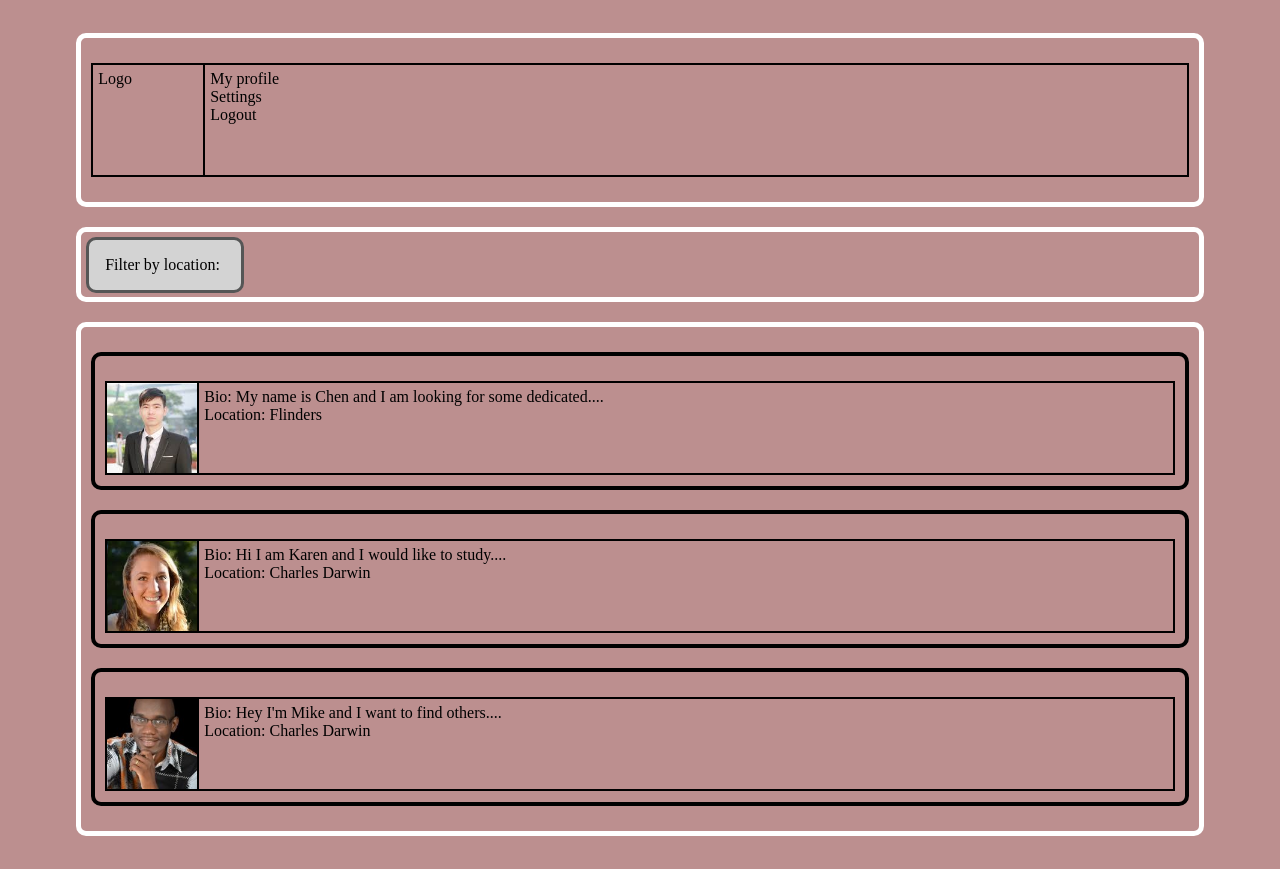
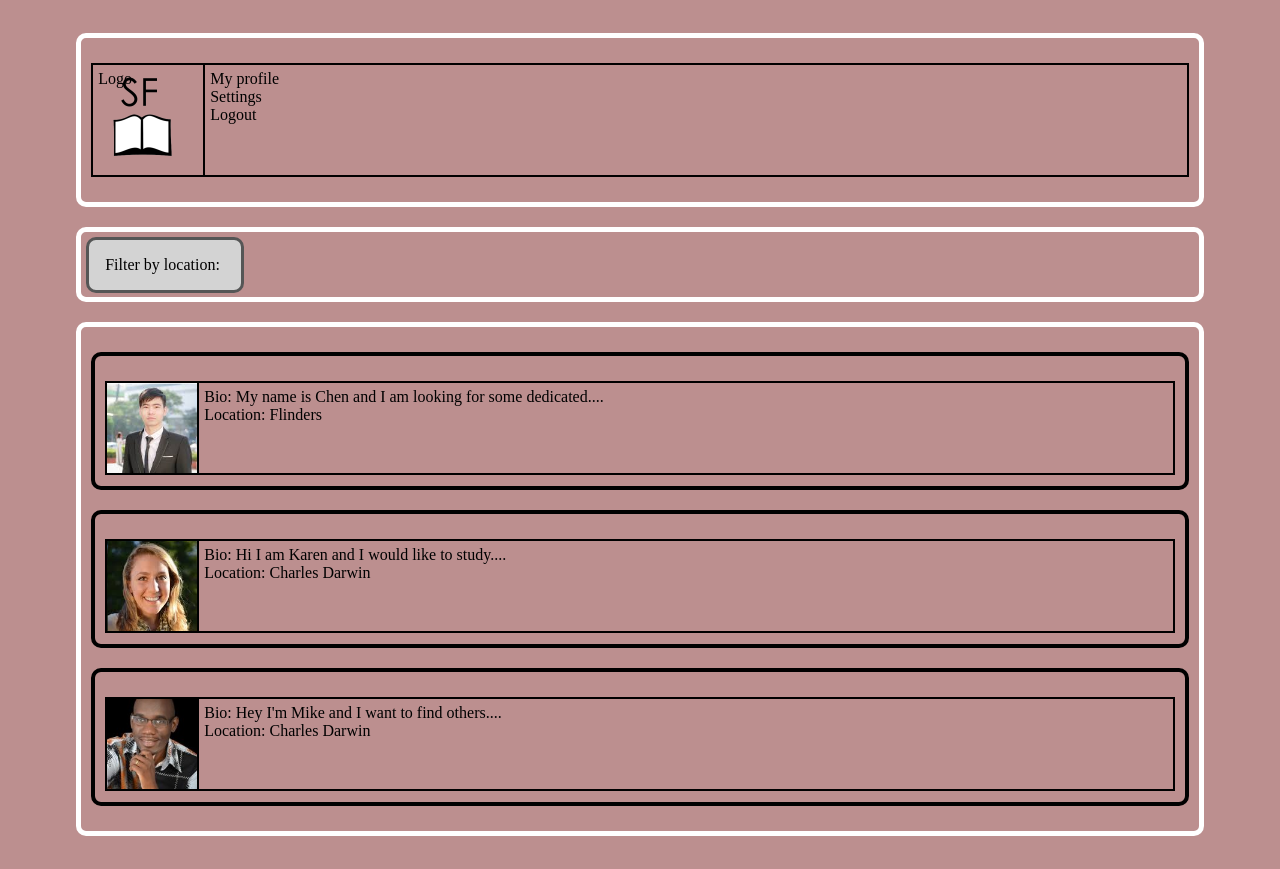
Before and after one commit to killbozer/Gitpages-testing, a plain HTML site: page index.html in a window 1280 px wide. Drawn offline with Linux system fonts and the light colour scheme.

Commit message:
added icons and test manifest
oh god

```diff
--- a/index.html
+++ b/index.html
@@ -4,6 +4,7 @@
 <head>
     <title>Group Finder</title>
     <link rel="stylesheet" href="styles.css" />
+    <link rel="manifest" href="manifest.json">
     <meta name="viewport" content="width=device-width, initial-scale=1, maximum-scale=1, minimum-scale=1, user-scalable=no, minimal-ui">
     <!--Code for the meta tag was taken from  https://stackoverflow.com/questions/35878733/how-to-make-website-bigger-on-mobile -->
 </head>
--- a/styles.css
+++ b/styles.css
@@ -19,6 +19,7 @@ p {
 .logo {
     float: left;
     min-width: 100px;
+    background-image: url(icons/logo.png);
 }
 .settings, .logo {
     height: 100px;
```
Also changed, not shown: icons/logo.png (added), icons/logo_app.png (added), icons/logo_large.png (added), manifest.json (added).
